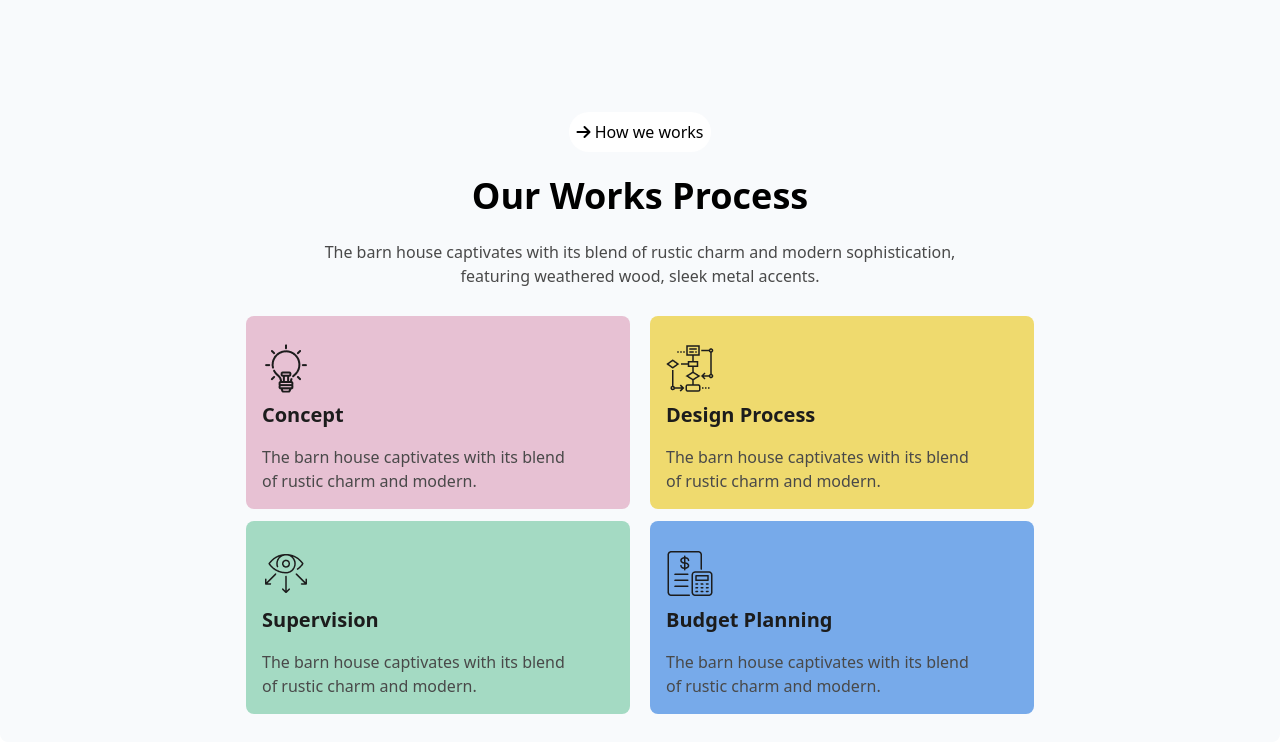
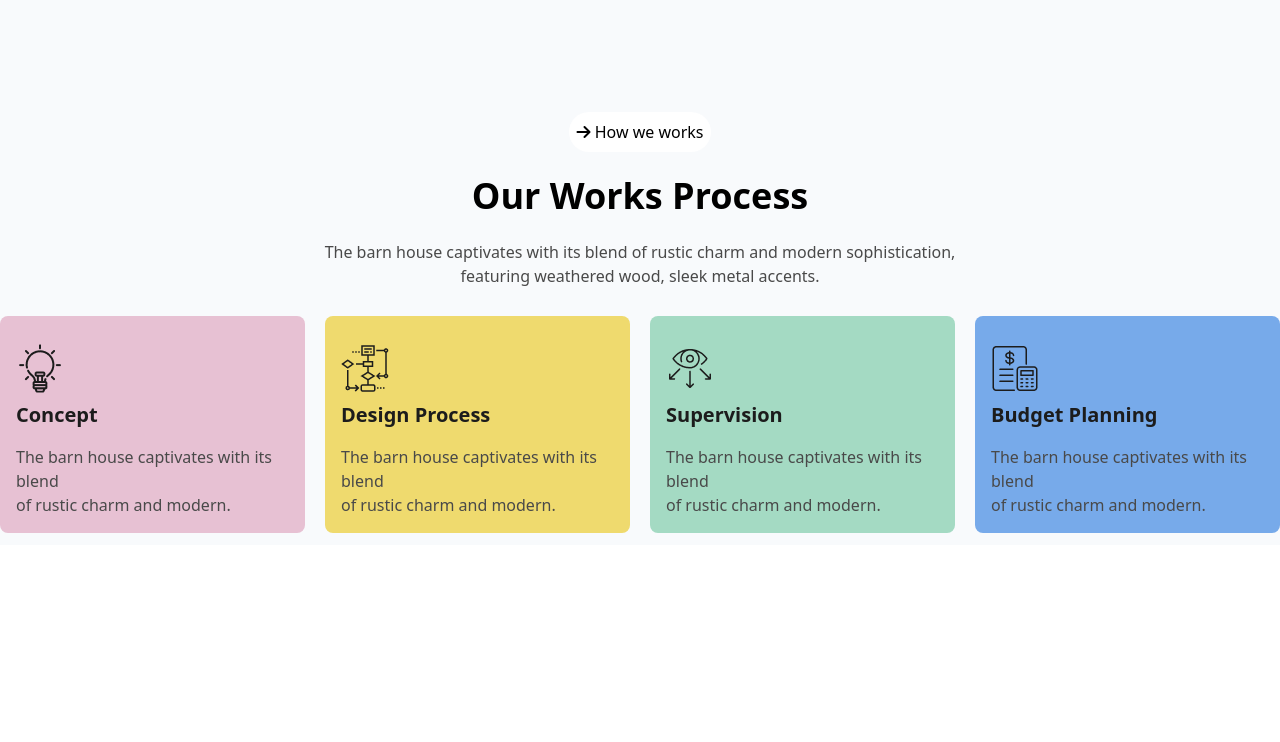
Before and after one commit to AvikSharafat248/Assignment-3, a website: page index.html in a window 1280 px wide. Shown: the part 1563-2305 px from the top of the page. After the commit the page ends 2124 px from the top, so only its background shows below. Drawn offline with nearby package versions, Linux system fonts and the light colour scheme.

Commit message:
3rd commit

```diff
--- a/index.html
+++ b/index.html
@@ -67,8 +67,11 @@
 
     </header>
 
-    <main class="mt-9 max-w-7xl mx-auto py-4 rounded-lg bg-slate-50">
+    <main class="mt-9 py-4 rounded-lg">
 
+
+        <div class="bg-slate-50">
+            <div class="max-w-7xl mx-auto">
                 <img class="lg:block hidden" src="assets/Vector copy.png" alt="">
                 <h2 class="ml-20 mt-2 lg:block hidden"><i class="fa-solid fa-arrow-right"></i> About Us</h2>
 
@@ -142,9 +145,7 @@
                 </section>
 
                 <section class="mt-7">
-            <div class="flex flex-col items-center">
-
-                <div class="lg:flex gap-5">
+                   <div class="flex lg:gap-5 lg:flex-row flex-col justify-center items-center">
                     <div class="bg-[#E7C1D3] w-96 rounded-lg pt-4 mb-3">
                         <img class="pl-4 pt-3" src="assets/concept.png" alt="">
                         <h2 class="text-[#1C1C1C] text-xl font-bold pl-4 mt-2">Concept</h2>
@@ -157,9 +158,6 @@
                         <p class="text-base font-medium text-[#494949]
                          p-4">The barn house captivates with its blend <br> of rustic charm and modern.</p>
                     </div>
-                </div>
-
-                <div class="lg:flex gap-5">
                     <div class="bg-[#A4DAC3] w-96 rounded-lg pt-4 mb-3">
                         <img class="pl-4 pt-3" src="assets/vision.png" alt="">
                         <h2 class="text-[#1C1C1C] text-xl font-bold pl-4 mt-2">Supervision</h2>
@@ -173,8 +171,11 @@
                          p-4">The barn house captivates with its blend <br> of rustic charm and modern.</p>
                     </div>
                    </div>
-            </div>
+
                 </section>
+
+
+
 
 
 
```
Lines whose indentation alone changed are shown as unchanged.
